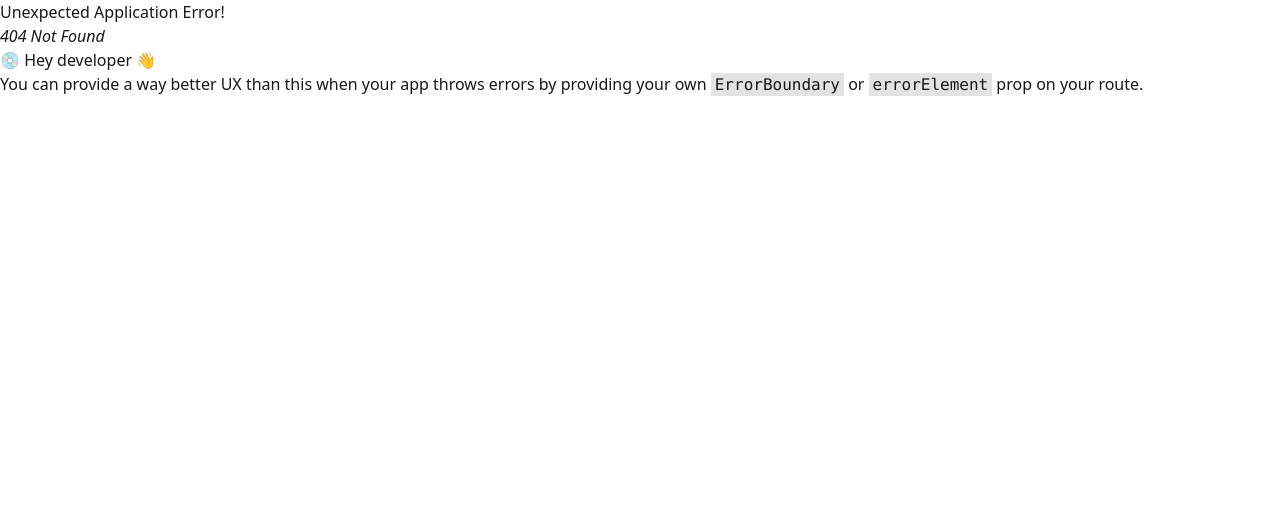
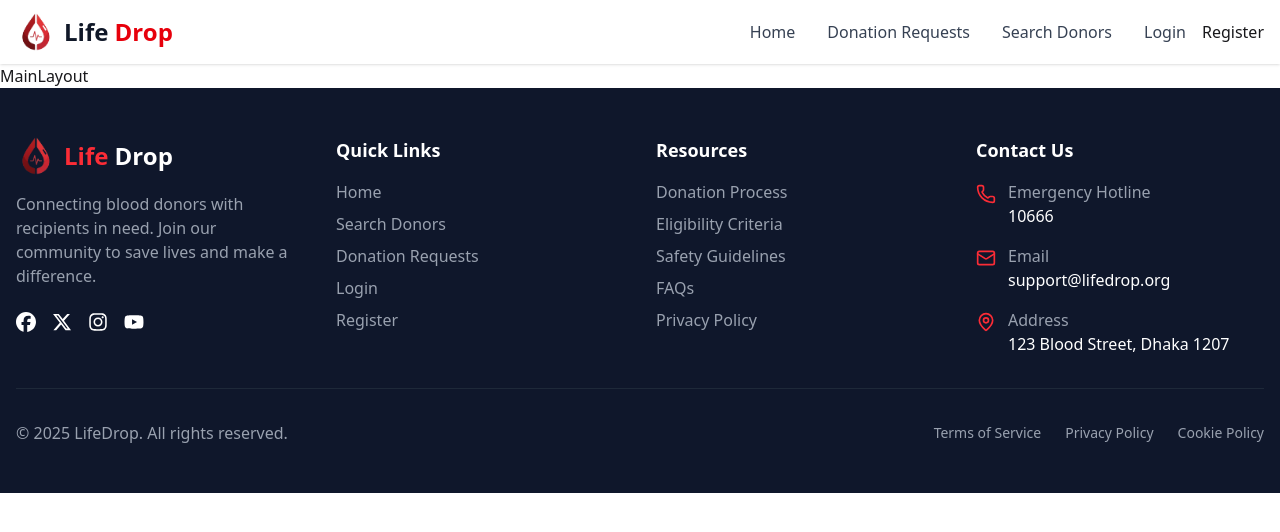
Before and after one commit to rafiuljisan07/Life-Drop-Client, a React (Vite) app: page /login in a window 1280 px wide. Before the commit this address had no page. Shown: the top 532 px of the page. Built offline with nearby package versions, Linux system fonts and the light colour scheme.

Commit message:
added navbar

```diff
--- a/src/components/Footer.jsx
+++ b/src/components/Footer.jsx
@@ -15,7 +15,7 @@ const Footer = () => {
                     <div>
                         <Link to="/" className="flex items-center space-x-2 mb-4">
                             <img className='h-10' src={logo} alt="Life Drop Logo" />
-                            <span className="text-2xl font-bold">Life Drop</span>
+                            <span className="text-2xl font-bold text-red-500">Life<span className='text-white'> Drop</span> </span>
                         </Link>
                         <p className="text-gray-400 mb-6">
                             Connecting blood donors with recipients in need. Join our community to save lives and make a difference.
--- /dev/null
+++ b/src/components/Navbar.jsx
@@ -0,0 +1,143 @@
+import { Menu, X, Droplets } from 'lucide-react'
+import { useState } from 'react'
+import { Link, NavLink } from 'react-router';
+import logo from '../assets/logo.png'
+
+const Navbar = () => {
+    const [mobileMenuOpen, setMobileMenuOpen] = useState(false);
+    const user = false
+
+    const navLinks = [
+        { path: '/', label: 'Home' },
+        { path: '/donation-requests', label: 'Donation Requests' },
+        { path: '/search', label: 'Search Donors' },
+    ]
+
+    return (
+        <nav className="sticky top-0 z-50 bg-white shadow-sm">
+            <div className="container mx-auto px-4">
+                <div className="flex items-center justify-between h-16">
+                    <Link to="/" className="flex items-center space-x-2">
+                        <img className='h-10' src={logo} alt="Life Drop Logo" />
+                        <span className="text-2xl font-bold text-gray-900">
+                            Life<span className="text-red-600"> Drop</span>
+                        </span>
+                    </Link>
+                    <div className="hidden lg:flex items-center space-x-8">
+                        {navLinks.map((link) => (
+                            <NavLink
+                                key={link.path}
+                                to={link.path}
+                                className={({ isActive }) =>
+                                    `font-medium ${isActive ? 'text-red-600' : 'text-gray-700 hover:text-red-600'
+                                    }`
+                                }
+                            >
+                                {link.label}
+                            </NavLink>
+                        ))}
+
+                        {user ? (
+                            <div className="flex items-center space-x-4">
+                                <Link
+                                    to="/dashboard"
+                                    className="btn-primary"
+                                >
+                                    Dashboard
+                                </Link>
+                                <button
+                                    //   onClick={logout}
+                                    className="text-gray-700 hover:text-red-600 font-medium"
+                                >
+                                    Logout
+                                </button>
+                            </div>
+                        ) : (
+                            <div className="flex items-center space-x-4">
+                                <Link
+                                    to="/login"
+                                    className="text-gray-700 hover:text-red-600 font-medium"
+                                >
+                                    Login
+                                </Link>
+                                <Link
+                                    to="/register"
+                                    className="btn-primary"
+                                >
+                                    Register
+                                </Link>
+                            </div>
+                        )}
+                    </div>
+
+                    {/* Mobile Menu Button */}
+                    <button
+                        onClick={() => setMobileMenuOpen(!mobileMenuOpen)}
+                        className="lg:hidden p-2"
+                    >
+                        {mobileMenuOpen ? <X size={24} /> : <Menu size={24} />}
+                    </button>
+                </div>
+
+                {mobileMenuOpen && (
+                    <div className="lg:hidden py-4 border-t">
+                        <div className="flex flex-col space-y-4">
+                            {navLinks.map((link) => (
+                                <NavLink
+                                    key={link.path}
+                                    to={link.path}
+                                    onClick={() => setMobileMenuOpen(false)}
+                                    className={({ isActive }) =>
+                                        `px-4 py-2 font-medium ${isActive ? 'text-red-600 bg-red-50 rounded-lg' : 'text-gray-700'
+                                        }`
+                                    }
+                                >
+                                    {link.label}
+                                </NavLink>
+                            ))}
+
+                            {user ? (
+                                <>
+                                    <Link
+                                        to="/dashboard"
+                                        onClick={() => setMobileMenuOpen(false)}
+                                        className="px-4 py-2 btn-primary text-center"
+                                    >
+                                        Dashboard
+                                    </Link>
+                                    <button
+                                        onClick={() => {
+                                            setMobileMenuOpen(false)
+                                        }}
+                                        className="px-4 py-2 text-gray-700 text-left"
+                                    >
+                                        Logout
+                                    </button>
+                                </>
+                            ) : (
+                                <>
+                                    <Link
+                                        to="/login"
+                                        onClick={() => setMobileMenuOpen(false)}
+                                        className="px-4 py-2 text-gray-700"
+                                    >
+                                        Login
+                                    </Link>
+                                    <Link
+                                        to="/register"
+                                        onClick={() => setMobileMenuOpen(false)}
+                                        className="px-4 py-2 btn-primary text-center"
+                                    >
+                                        Register
+                                    </Link>
+                                </>
+                            )}
+                        </div>
+                    </div>
+                )}
+            </div>
+        </nav>
+    )
+}
+
+export default Navbar
--- a/src/layouts/MainLayout.jsx
+++ b/src/layouts/MainLayout.jsx
@@ -1,10 +1,12 @@
 import React from 'react';
 import { Outlet } from 'react-router';
 import Footer from '../components/Footer';
+import Navbar from '../components/Navbar';
 
 const MainLayout = () => {
     return (
         <div>
+            <Navbar/>
             MainLayout
             <Outlet />
             <Footer />
--- a/src/pages/HomePage.jsx
+++ b/src/pages/HomePage.jsx
@@ -1,9 +1,10 @@
 import React from 'react';
+import Navbar from '../components/Navbar';
 
 const HomePage = () => {
     return (
         <div>
-            Home Page
+            HomePage
         </div>
     );
 };
--- a/src/routes/Router.jsx
+++ b/src/routes/Router.jsx
@@ -1,6 +1,7 @@
 import { createBrowserRouter } from "react-router";
 import MainLayout from "../layouts/MainLayout";
 import HomePage from "../pages/HomePage";
+import LoginPage from "../pages/Login";
 
 export const router = createBrowserRouter([
     {
@@ -12,7 +13,8 @@ export const router = createBrowserRouter([
                 element: <HomePage />
             },
             {
-
+                path: '/login',
+                element: <LoginPage />
             }
         ]
     }
```
